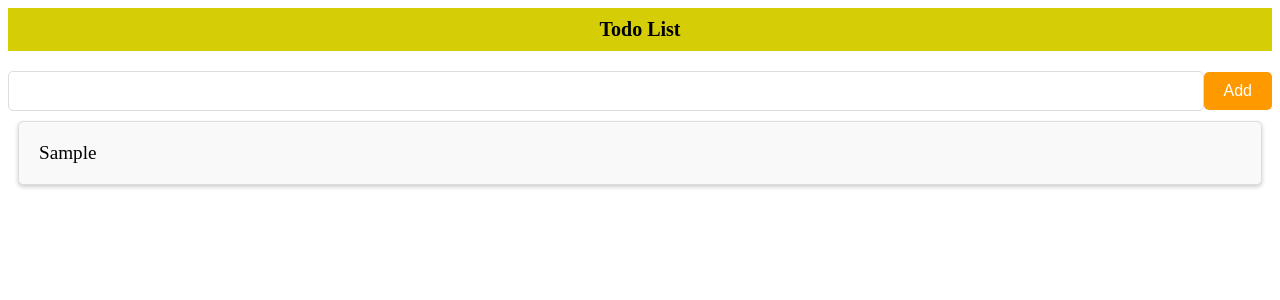
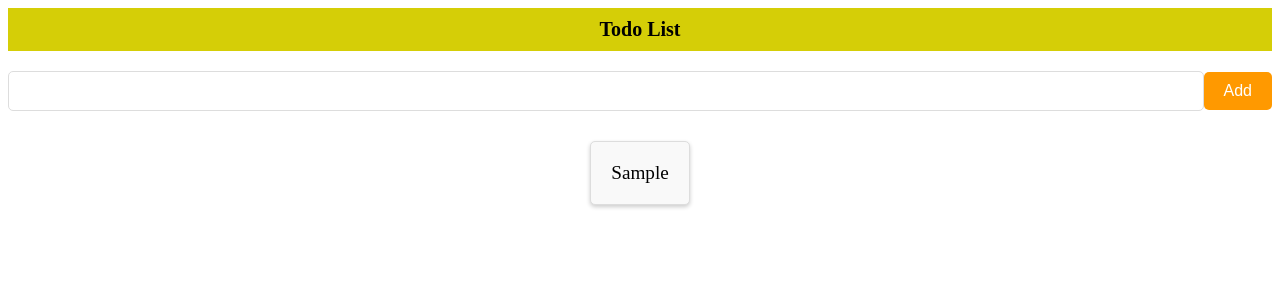
Before and after one commit to Nayem73/Projects, a React (Vite) app in the folder todo-app/: page / in a window 1280 px wide. Both pictures are taken after typing "Sample" into the empty fields and a click on the button "Add". Shown: the top 300 px of the page. Built offline with nearby package versions, Linux system fonts and the light colour scheme.

Commit message:
fixed: list items does not appear in the middle

```diff
--- a/todo-app/src/components/TodoElement.css
+++ b/todo-app/src/components/TodoElement.css
@@ -7,8 +7,6 @@
   border-radius: 5px;
   box-shadow: 0 2px 4px rgba(0, 0, 0, 0.2);
   background-color: #f9f9f9;
-  align-content: center;
-  align-items: center;
-  align-self: center;
-  justify-content: center;
+  text-align: center;
+  /* Centers text inside the item */
 }
--- a/todo-app/src/components/TodoList.css
+++ b/todo-app/src/components/TodoList.css
@@ -0,0 +1,10 @@
+.modern-list {
+  display: flex;
+  flex-direction: column;
+  /* To stack list items vertically */
+  align-items: center;
+  /* Center items horizontally */
+  justify-content: center;
+  /* Center items vertically */
+  margin-top: 20px;
+}
```
